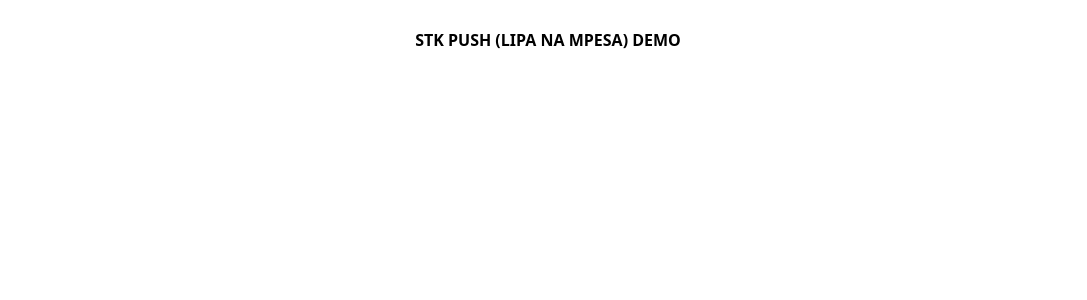
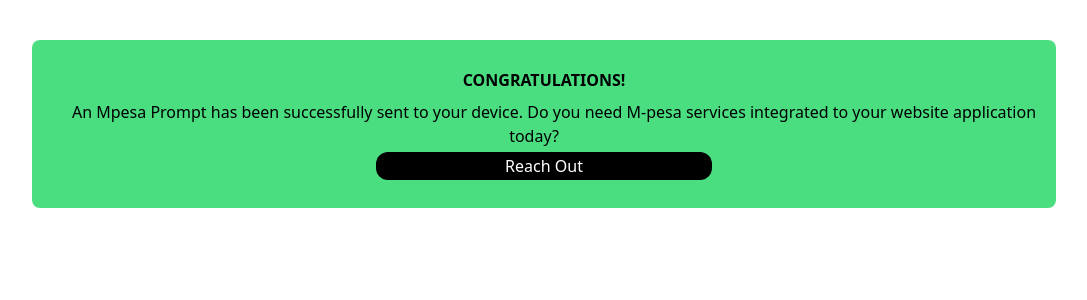
Before and after one commit to FredsTechVerse/Daraja-2.0-Front-End-, a React (Vite) app: page /lastPage in a window 1280 px wide. Shown: the top 300 px of the page, without its empty margins (96-1183 px from the left). Built offline with nearby package versions, Linux system fonts and the light colour scheme; no server answers.

Commit message:
Daraja v2.0

```diff
--- a/src/App.jsx
+++ b/src/App.jsx
@@ -1,12 +1,9 @@
 import { useState, useEffect } from "react";
-import reactLogo from "./assets/react.svg";
 import "./App.css";
 import axios from "./axios";
 import Form from "./components/Form";
-import History from "./components/History";
 import WelcomePage from "./components/welcomePage";
-import CustomNav from "./components/CustomNav";
-import BreadCrumb from "./components/BreadCrumb";
+import RedirectPage from "./components/Pages/RedirectPage";
 import { BrowserRouter as Router, Routes, Route } from "react-router-dom";
 function App() {
   const [initialLoad, setInitialLoad] = useState(false);
@@ -49,10 +46,12 @@
       <div className="App w-full flex flex-col items-center justify-center">
         {initialLoad ? (
           <>
-            <CustomNav />
             <Routes>
-              <Route path="/" element={<Form />}></Route>
-              <Route path="/home" element={<Form />}></Route>
+              <Route exact path="/" element={<Form />}></Route>
+              <Route exact path="/lastPage" element={<RedirectPage />}></Route>
+              <Route exact path="/home" element={<Form />}></Route>
+              <Route exact path="*" element={<Form />}></Route>
+
               {/* <Route
                 exact
                 path="/table"
--- a/src/components/CustomNav.jsx
+++ b/src/components/CustomNav.jsx
@@ -5,7 +5,7 @@
     <>
       <nav className="w-full flex flex-row justify-center items-center mt-5">
         <p className="w-full text-center uppercase font-bold py-2 ml-2">
-          {`STK PUSH (LIPA NA MPESA) DEMO`}
+          {`LIPA NA MPESA DEMO`}
         </p>
       </nav>
     </>
--- a/src/components/Form.jsx
+++ b/src/components/Form.jsx
@@ -3,8 +3,10 @@
 import axios from "../axios";
 // import { motion } from "framer-motion";
 // import Breadcrumb from "../components/BreadCrumb";
-
+import CustomNav from "./CustomNav";
+import { useNavigate } from "react-router-dom";
 const Form = () => {
+  let navigate = useNavigate();
   // DECLARATION OF VARIABLES
   //=========================
   const [stkPushNo, setStkPushNo] = useState("");
@@ -30,14 +32,19 @@
         if (response.data == 0) {
           setStatusTracker(true);
           setResponse("STK push has been sent successfully.");
+          setFName("");
+          setLName("");
+          setAmount("");
+          setStkPushNo("");
           setResponseTracker(true);
           setTimeout(() => {
             setResponseTracker(false);
           }, 3000);
+          navigate("/lastPage");
         } else {
           console.log(`Post request Data =>${response.data}`);
           setStatusTracker(false);
-          setResponse(`${response.data}`);
+          setResponse(`Check if all details have been filled correctly.`);
           setResponseTracker(true);
           setTimeout(() => {
             setResponseTracker(false);
@@ -46,7 +53,7 @@
       })
       .catch((error) => {
         //This simply is called when the promise was not fulfilled.An error handles an error(ie any status other than okay.).
-        console.log(error.message);
+        // console.log(error.message);
         /*By default it we append the error,the error.message will be output.We have to destructure
         further to get our custom error message which is in the response data section. But we have to understand that also in the front end we have used
         axios. So ata hiyo imepata a response of status 500 meaning the promise has not been fulfilled,so it has to shout all over the
@@ -54,7 +61,8 @@
         DARAJA GIVES IT THE WHOLE BODY. I GIVE IT A CUSTOM MESSAGE.THE AXIOS MESSAGE IS GENERATED FROM THE SERVER STATUS IT RECIEVES
         FROM WHEREVER IT WAS DELIVERING THE INFOMATIN TO. */
         setStatusTracker(false);
-        setResponse(`${failed_req}`);
+        // setResponse(`${failed_req}`);
+        setResponse(`Check if all details have been filled correctly.`);
         setResponseTracker(true);
         setTimeout(() => {
           setResponseTracker(false);
@@ -65,7 +73,7 @@
   return (
     <div className="px-5">
       <form className="border-2 border-rose-500 rounded-md flex-col items-center justify-center mt-5 px-5 py-5 w-full">
-        {/* <Breadcrumb /> */}
+        <CustomNav />
         <div className="flex phone:flex-col justify-around items-center my-10">
           <label for="contact" className="w-1/5 phone:w-full">
             Names
--- /dev/null
+++ b/src/components/Pages/RedirectPage.jsx
@@ -0,0 +1,26 @@
+import React from "react";
+
+const RedirectPage = () => {
+  return (
+    <div className="flex flex-col items-center justify-start border-none rounded-lg bg-green-400 w-4/5 py-7 px-2 mt-10">
+      <p className="text-center">
+        <span className="uppercase text-md block font-bold mb-2">
+          Congratulations!
+        </span>
+        <span className="px-5">
+          An Mpesa Prompt has been successfully sent to your device. Do you need
+          M-pesa services integrated to your website application today?
+        </span>
+      </p>
+      <a
+        href="https://alfredgithinjigichia.netlify.app/"
+        role="button"
+        className=" flex mt-1 py-0.5 items-center justify-center bg-black text-white rounded-xl w-1/3 hover:bg-cyan-100 hover:text-black"
+      >
+        Reach Out
+      </a>
+    </div>
+  );
+};
+
+export default RedirectPage;
```
